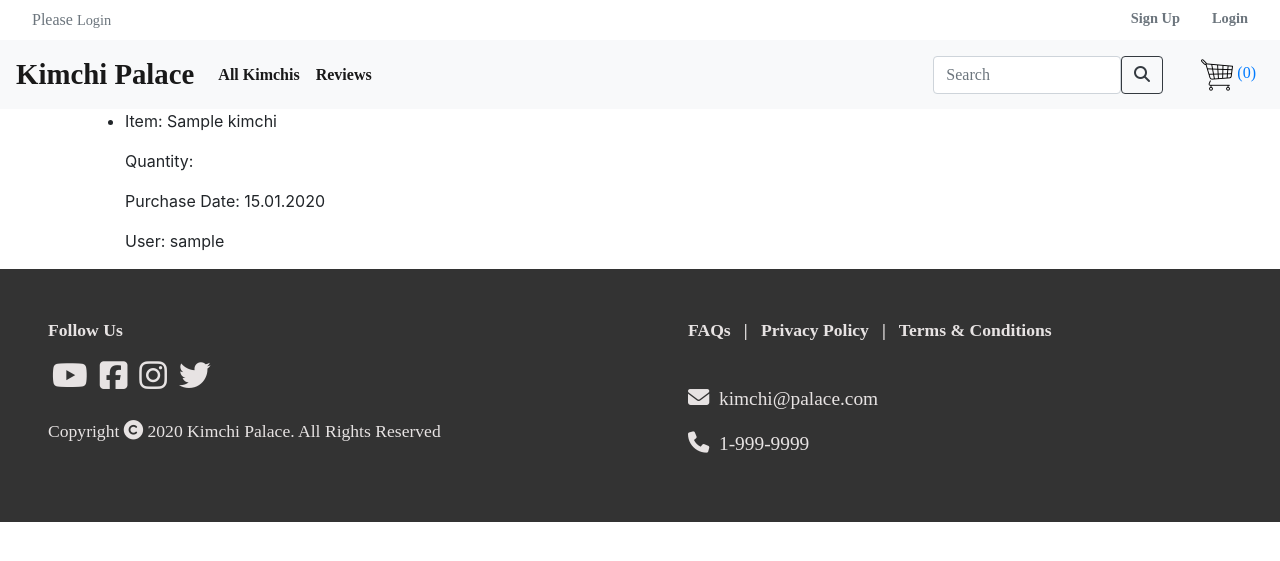
After one commit to Code-Institute-Submissions/Project-20, a Django app: page /checkout/my_purchase in a window 1280 px wide. The commit adds this page. Shown: the top 561 px of the page. Run offline with Django 3.2, Linux system fonts and the light colour scheme; tables that the repository leaves empty hold one stand-in row (values such as "Sample post"); some libraries are stand-ins or nearby versions; some web fonts are replaced.

Commit message:
Added My Purchase

```diff
--- /dev/null
+++ b/checkout/templates/checkout/my_purchase.template.html
@@ -0,0 +1,18 @@
+{% extends 'base.template.html' %}
+
+{% block title %}My Purchase{% endblock %}
+
+{% block content %}
+<div class="container">
+    <ul>
+        {%for p in purchase %}
+        <li>
+            <p>Item: {{p.kimchi_id}}</p>
+            <p>Quantity: </p>
+            <p>Purchase Date: {{p.purchase_date|date:"d.m.Y"}}</p>
+            <p>User: {{p.user_id}}</p>
+        </li>
+        {%endfor%}
+    </ul>
+</div>
+{% endblock %}
--- a/checkout/urls.py
+++ b/checkout/urls.py
@@ -7,5 +7,7 @@ urlpatterns = [
     path('', checkout.views.checkout, name="checkout_route"),
     path('success', checkout.views.checkout_success),
     path('cancelled', checkout.views.checkout_cancelled),
-    path('payment_completed', checkout.views.payment_completed)
+    path('payment_completed', checkout.views.payment_completed),
+    path('my_purchase', checkout.views.my_purchase,
+         name="my_purchase_route")
 ]
--- a/checkout/views.py
+++ b/checkout/views.py
@@ -100,3 +100,10 @@ def handle_payment(session):
         purchase.kimchi_id = kimchi_model
         purchase.user_id = user
         purchase.save()
+
+
+def my_purchase(request):
+    purchase = Purchase.objects.all()
+    return render(request, 'checkout/my_purchase.template.html', {
+        'purchase': purchase
+    })
--- a/templates/base.template.html
+++ b/templates/base.template.html
@@ -43,7 +43,7 @@
 
 				<!--Sign Up link-->
 				{% if request.user.is_authenticated %}
-
+                <a class="nav-link font-weight-bold text-muted float-right" href="{% url 'my_purchase_route'%}">My Purchase</a>
 				{% else %}
 				<a class="nav-link font-weight-bold text-muted float-right" href="{% url 'account_signup' %}">Sign Up</a>
 				{% endif %}
@@ -117,12 +117,6 @@
         <div class="row">
 
             <div class="col px-5">
-                <p class="font-weight-bold">FAQs &ensp;|&ensp; Privacy Policy &ensp;|&ensp; Terms & Conditions</p>
-                <br>
-                <p><a href="mailto:kimchi.palace@email.com" target="_blank"><i class="fas fa-envelope"></i>&ensp;kimchi@palace.com</a></p>
-                <p><a href="tel:1-999-9999" class="ph"><i class="fas fa-phone"></i>&ensp;1-999-9999</a></p>
-            </div>
-            <div class="col px-5">
                 <p class="font-weight-bold">Follow Us</p>
                 <a href="#" target="_blank"><i class="fab fa-youtube px-1 sns"></i></a>
                 <a href="#" target="_blank"><i class="fab fa-facebook-square px-1 sns"></i></a>
@@ -131,6 +125,12 @@
                 <br>
                 <br>
                 <p>Copyright <i class="fas fa-copyright"></i> 2020 Kimchi Palace. All Rights Reserved</p>
+            </div>
+            <div class="col px-5">
+                <p class="font-weight-bold">FAQs &ensp;|&ensp; Privacy Policy &ensp;|&ensp; Terms & Conditions</p>
+                <br>
+                <p><a href="mailto:kimchi.palace@email.com" target="_blank"><i class="fas fa-envelope"></i>&ensp;kimchi@palace.com</a></p>
+                <p><a href="tel:1-999-9999" class="ph"><i class="fas fa-phone"></i>&ensp;1-999-9999</a></p>
             </div>
 
         </div>
```
